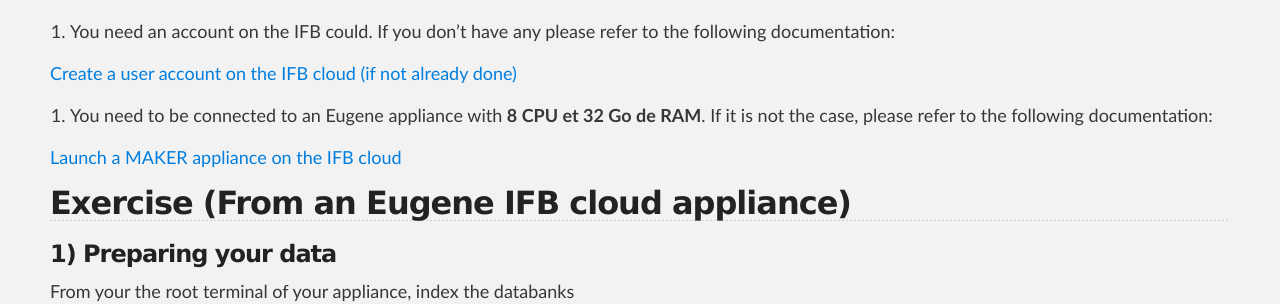
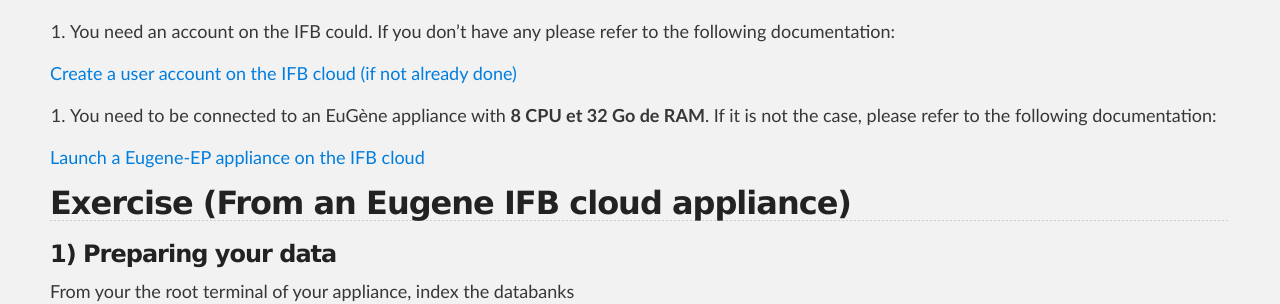
Before and after one commit to SouthGreenPlatform/trainings, a Jekyll site: the page built from _pages/annotation/Eugene/exercice_eugene_appliance.md, in a window 1280 px wide and 900 px high. Shown: the part 408-712 px from the top of the window. Built offline with Jekyll 4.4.1, drawn with Linux system fonts in a browser that asks for light colours; nearby versions of some CDN libraries.

Commit message:
Update exercice_eugene_appliance.md

```diff
--- a/_pages/annotation/Eugene/exercice_eugene_appliance.md
+++ b/_pages/annotation/Eugene/exercice_eugene_appliance.md
@@ -22,9 +22,9 @@
 
 <a target="_blank" href="{{ site.url }}/annotation/IFBcloud/create_IFB_cloud_user_account">Create a user account on the IFB cloud (if not already done)</a>
 
-2. You need to be connected to an Eugene appliance with **8 CPU et 32 Go de RAM**. If it is not the case, please refer to the following documentation:
+2. You need to be connected to an EuGène appliance with **8 CPU et 32 Go de RAM**. If it is not the case, please refer to the following documentation:
 
-<a target="_blank" href="{{ site.url }}/annotation/IFBcloud/use_IFB_cloud_appliance">Launch a MAKER appliance on the IFB cloud</a>
+<a target="_blank" href="{{ site.url }}/annotation/IFBcloud/use_IFB_cloud_appliance">Launch a Eugene-EP appliance on the IFB cloud</a>
 
 ## Exercise (From an Eugene IFB cloud appliance)
 
```
